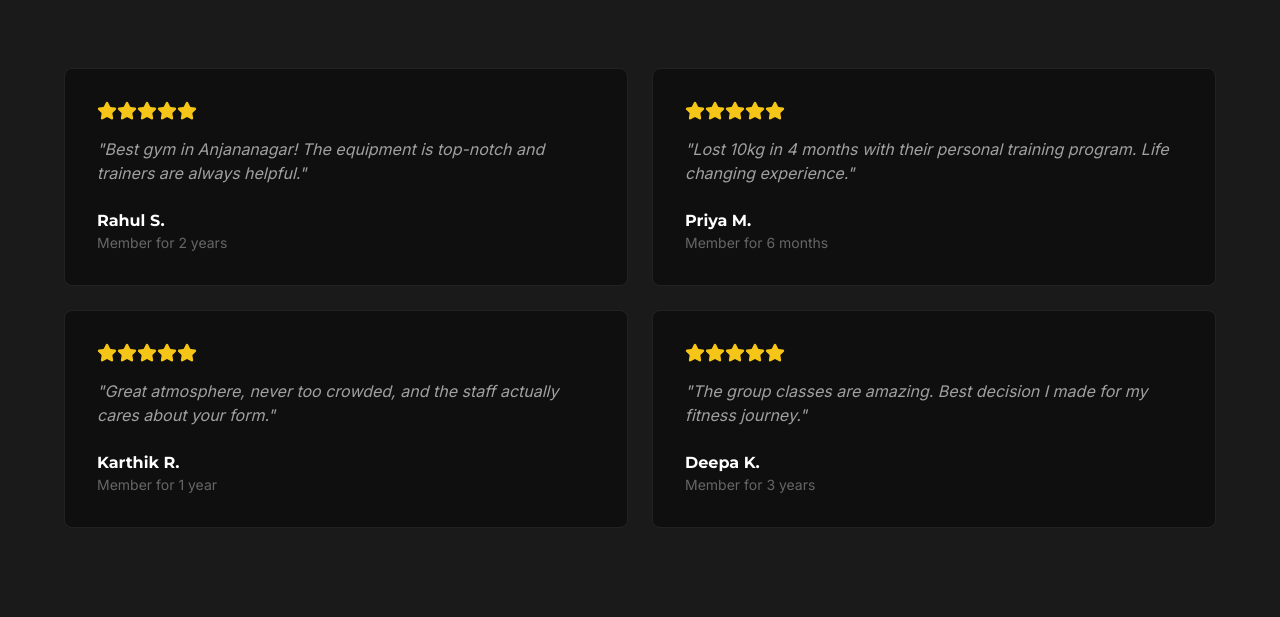
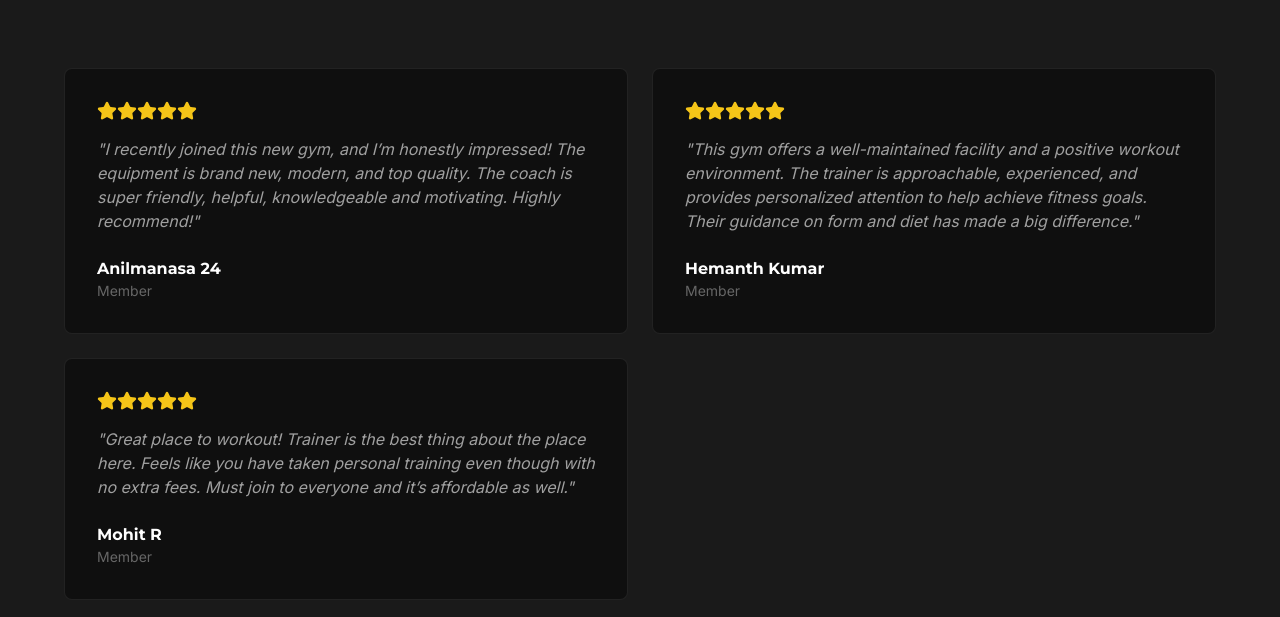
Before and after one commit to Likhith12gl/kirans-fitness-club, a Next.js app: page / in a window 1280 px wide. Shown: the part 2140-2757 px from the top of the page. Built offline with nearby package versions, Linux system fonts and the light colour scheme; no server answers.

Commit message:
update: replacing placeholder reviews with actual Google Maps reviews

```diff
--- a/components/home/Testimonials.tsx
+++ b/components/home/Testimonials.tsx
@@ -2,10 +2,21 @@ import { Star } from "lucide-react";
 
 export default function Testimonials() {
   const testimonials = [
-    { name: "Rahul S.", text: "Best gym in Anjananagar! The equipment is top-notch and trainers are always helpful.", role: "Member for 2 years" },
-    { name: "Priya M.", text: "Lost 10kg in 4 months with their personal training program. Life changing experience.", role: "Member for 6 months" },
-    { name: "Karthik R.", text: "Great atmosphere, never too crowded, and the staff actually cares about your form.", role: "Member for 1 year" },
-    { name: "Deepa K.", text: "The group classes are amazing. Best decision I made for my fitness journey.", role: "Member for 3 years" },
+    {
+      name: "Anilmanasa 24",
+      role: "Member",
+      text: "I recently joined this new gym, and I’m honestly impressed! The equipment is brand new, modern, and top quality. The coach is super friendly, helpful, knowledgeable and motivating. Highly recommend!",
+    },
+    {
+      name: "Hemanth Kumar",
+      role: "Member",
+      text: "This gym offers a well-maintained facility and a positive workout environment. The trainer is approachable, experienced, and provides personalized attention to help achieve fitness goals. Their guidance on form and diet has made a big difference.",
+    },
+    {
+      name: "Mohit R",
+      role: "Member",
+      text: "Great place to workout! Trainer is the best thing about the place here. Feels like you have taken personal training even though with no extra fees. Must join to everyone and it’s affordable as well.",
+    },
   ];
 
   return (
```
